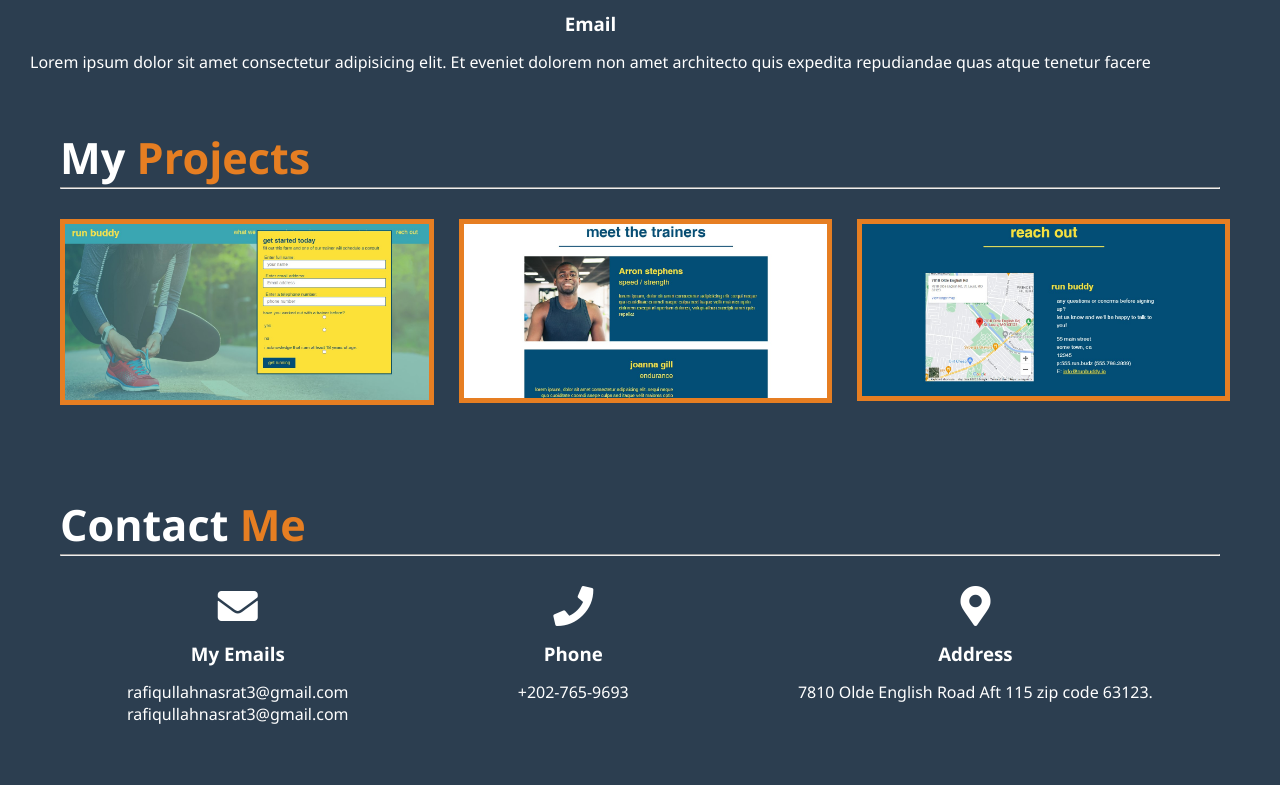
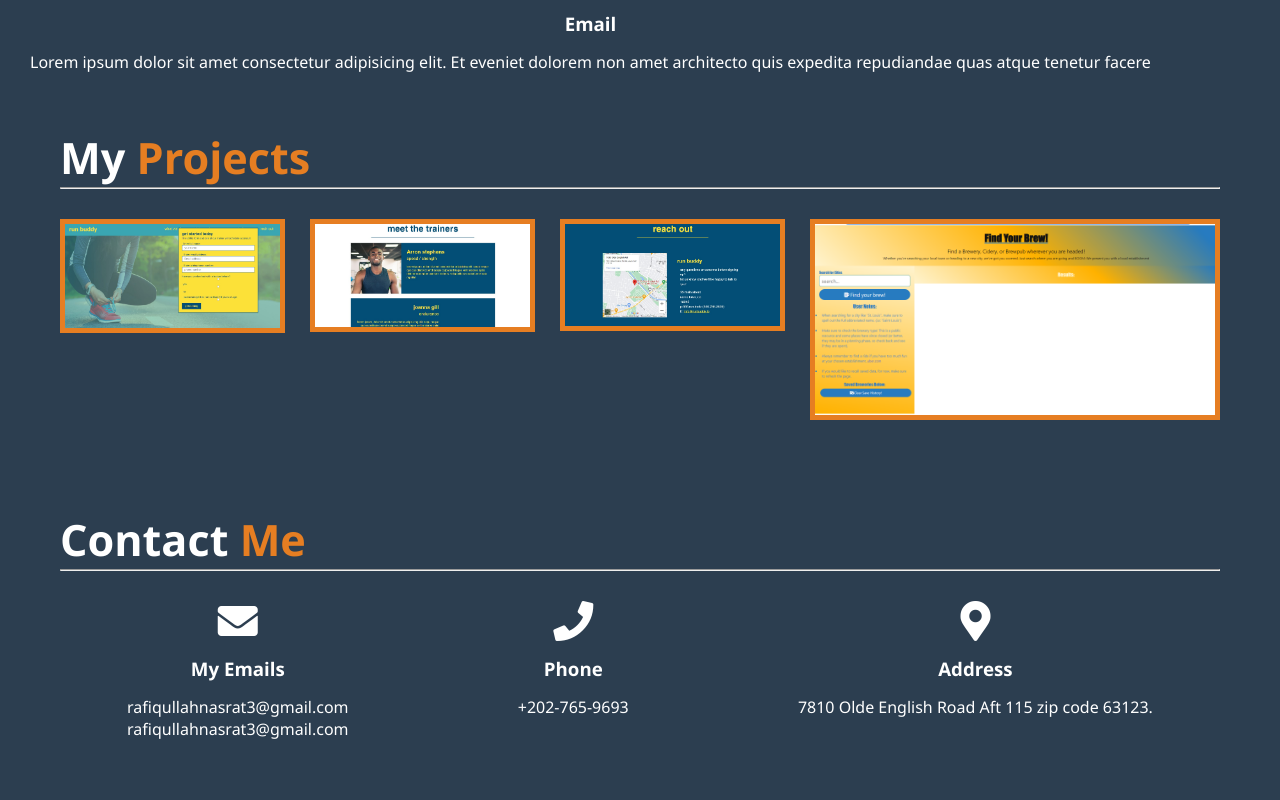
Before and after one commit to rafiqnasrat/challange2, a plain HTML site: page index.html in a window 1280 px wide. Shown: the part 1573-2373 px from the top of the page. Drawn offline with Linux system fonts and the light colour scheme.

Commit message:
i add my first project

```diff
--- a/index.html
+++ b/index.html
@@ -127,6 +127,9 @@
                     <div>
                         <a href="https://rafiqnasrat.github.io/run-buddy/"><img src="assets/web3.jpg" alt=""></a>
                     </div>
+                    <div>
+                        <a href="https://vincenttoon.github.io/brewery-finder/"><img src="./assets/web4.jpg.png" style="width: 400px;"></a>
+                    </div>
                 </div>
             </div>
 
```
Also changed, not shown: assets/web4.jpg.png (added).
